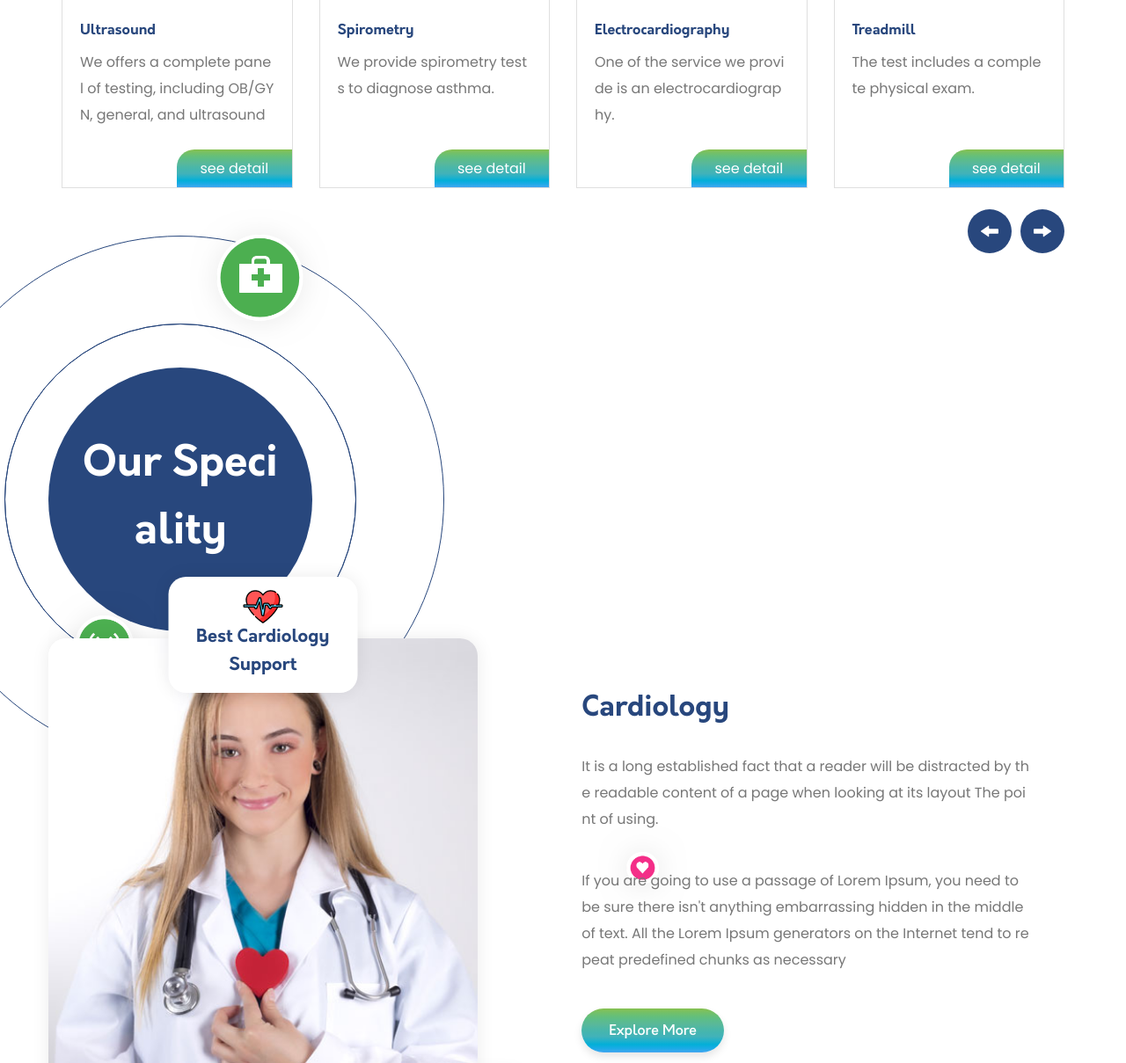
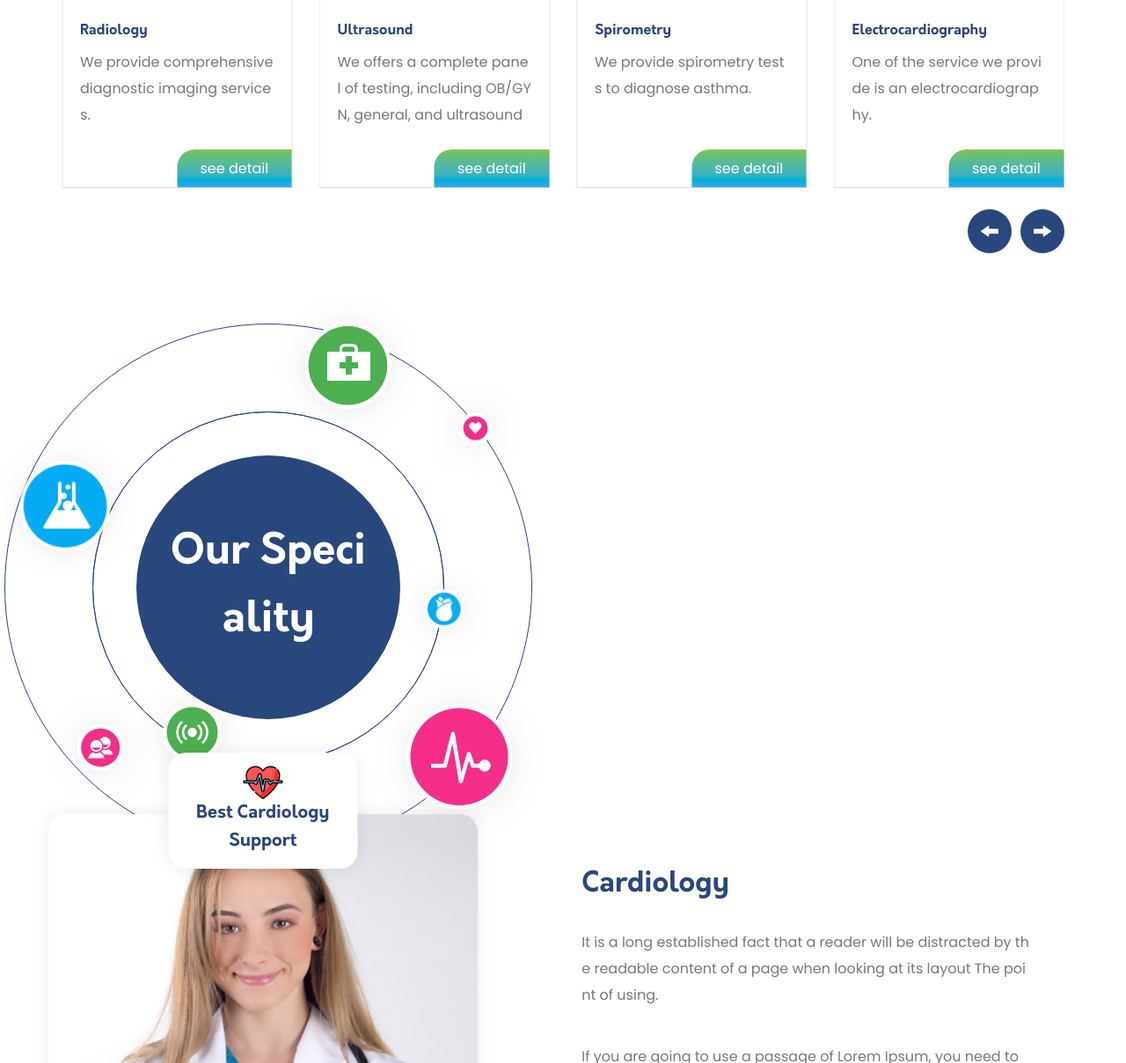
Before and after one commit to Kristina1901/therapy, a plain HTML site: page index.html in a window 1280 px wide. Shown: the part 3727-4936 px from the top of the page at 88% size. Drawn offline with nearby package versions, Linux system fonts and the light colour scheme; a script that the page names is missing; a web font is replaced by a local one.

Commit message:
animation

```diff
--- a/index.html
+++ b/index.html
@@ -395,8 +395,11 @@
                                                 </div>
                                             </div>
                                             </diV>
+                                <div id="containerAnimation">
+                                <div id="inner">
+                                <div class="title-deco-main">
+                                <div class="title-deco">
 
-                                <div class="title-deco">
                                     <div class="decoration show-lg-up"></div>
                                     <div>
                                     <div class="title-deco">
@@ -405,17 +408,19 @@
                                             </h3>
                                         </div>
                                         </div>
+
                                     <div class="parallax-scene">
                                         <div id="scene">
-                                            <div class="animation-element" data-tilt>
-                                            <div data-depth="0.15"><span class="icon-green"></span></div>
-                                            <div data-depth="0.1"><span class="icon-red"></span></div>
-                                            <div data-depth="0.3"><span class="icon-blue"></span></div>
+                                            <div ><span class="icon-green"></span></div>
+                                            <div><span class="icon-red"></span></div>
+                                            <div ><span class="icon-blue"></span></div>
                                             </div>
-                                        </div>
-                                        </div>
+                                         </div>
+                                         </div>
+                                         </div>
+
                                     </div>
-
+                                </div>
 
                         <div class="single-department-details clearfix tab-pane fade show active" id="cardiology" role="tabpanel" aria-labelledby="tab1">
                             <div class="single-department-item">
@@ -946,8 +951,9 @@
     <script src="js/main.js"></script>
     <script src="https://unpkg.com/swiper@8/swiper-bundle.min.js"></script>
     <script src="js/swiper.js"></script>
-    <script type="text/javascript" src="vanilla-tilt.js"></script>
     <script src="js/animation.js"></script>
+
+
     <!-- js start -->
 
 </body>
--- a/js/animation.js
+++ /dev/null
@@ -1,4 +0,0 @@
-VanillaTilt.init(document.querySelector(".animation-element"), {
-  max: 25,
-  speed: 400,
-});
--- a/js/swiper.js
+++ b/js/swiper.js
@@ -12,8 +12,6 @@ const swiper = new Swiper(".swiper", {
     stopOnLastSlide: false,
     disableOnInteraction: false,
   },
-  slidesPerView: 4,
-  slidesPerGroup: 4,
   breakpoints: {
     // when window width is >= 320px
     200: {
--- a/style.css
+++ b/style.css
@@ -3872,10 +3872,10 @@ figure {
    right: -80px;
  } */
  .icon-red {
-   left: 190px;
    width: 560px;
    height: 560px;
-   top: -100px;
+   bottom: 700px;
+   right: 100px;
    background: url("./images/red_buble.png") no-repeat;
  }
  /* [dir=ltr] .icon-red {
@@ -3886,10 +3886,11 @@ figure {
    right: -190px;
  } */
  .icon-blue {
-  left: 250px;
-  width: 560px;
-  height: 560px;
-   background: url("./images/blue_buble.png") no-repeat;
+    width: 560px;
+    height: 560px;
+    right: 160px;
+    bottom: 1200px;
+    background: url("./images/blue_buble.png") no-repeat;
  }
 
  /* [dir=ltr] .icon-blue {
@@ -3903,6 +3904,14 @@ figure {
    position: relative;
    display: inline-block;
  }
+ /* #scene :hover {
+  transition:transform 250ms cubic-bezier(0.1, 0.2, 0.3, 0.4);
+  transform: translate(10px, 10px);
+
+
+} */
+
+
 
  .title-deco h3 {
    overflow: hidden;
@@ -4056,3 +4065,6 @@ figure {
  .decoration {
   border-color: #28477D;
  }
+.title-deco-main {
+  padding: 100px;
+}
```
Also changed, not shown: vanilla-tilt.js (added).
